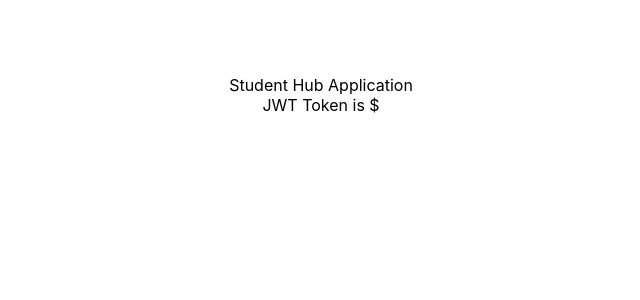
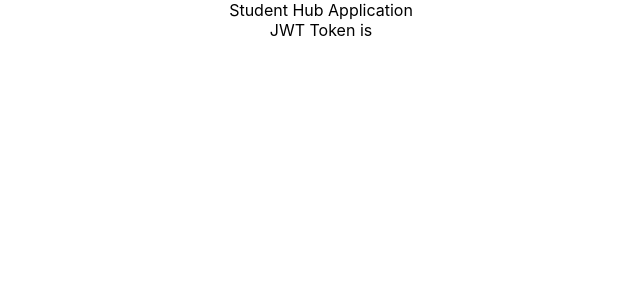
Before and after one commit to talhayaseen57/Student-Hub-Application, a React (Create React App) app in the folder student-hub-frontend/: page / in a window 1280 px wide. Shown: the top 300 px of the page, without its empty margins (319-959 px from the left). Built offline with nearby package versions, Linux system fonts and the light colour scheme; no server answers.

Commit message:
fixed a bug in localStorage

```diff
--- a/student-hub-frontend/src/App.js
+++ b/student-hub-frontend/src/App.js
@@ -1,12 +1,44 @@
-import './App.css';
-import { StudentHubApp } from './Components/StudentHubApp/StudentHubApp';
+import { useEffect } from "react";
+import "./App.css";
+import { useLocalStorageFunc } from "./util/useLocalStorageFunc";
+
+
 
 function App() {
+  const [jwtToken, setJwtToken] = useLocalStorageFunc("", "jwtToken");
+
+  useEffect(() => {
+
+    if (!jwtToken) {
+
+      console.log("Hello React!");
+
+      const requestBody = {
+        username: "student02",
+        password: "102",
+      };
+
+      fetch("http://localhost:8080/auth/login", {
+        headers: {
+          "Content-Type": "application/json",
+        },
+        method: "post",
+        body: JSON.stringify(requestBody),
+      })
+        .then((response) => response.json())
+        .then((data) => setJwtToken(data.accessToken));
+
+    }
+
+  }, []);
+
   return (
     <div className="App">
-      <StudentHubApp/>
+      <div>Student Hub Application</div>
+      <div>JWT Token is {jwtToken}</div>
     </div>
   );
 }
 
+
 export default App;
--- a/student-hub-frontend/src/Components/StudentHubApp/StudentHubApp.css
+++ /dev/null
@@ -1,4 +0,0 @@
-.container {
-  margin: auto;
-  margin-top: 75px;
-}
--- a/student-hub-frontend/src/Components/StudentHubApp/StudentHubApp.jsx
+++ /dev/null
@@ -1,41 +0,0 @@
-import { useEffect } from 'react';
-import './StudentHubApp.css'
-import { useLocalStateFunc } from '../util/useLocalStorageFunc';
-
-export const StudentHubApp = () => {
-
-    const [jwtToken, setJwtToken] = useLocalStateFunc("", 'jwtToken');
-
-    useEffect(() => {
-
-        if (!jwtToken) {
-            console.log("Hello World!");
-
-            const requestBody = {
-                'username': 'student02',
-                'password': '102'
-            }
-
-
-            fetch('http://localhost:8080/auth/login', {
-                headers: {
-                    'Content-Type': 'application/json'
-                },
-                method: 'post',
-                body: JSON.stringify(requestBody)
-            })
-                .then((response) => response.json())
-                .then((data) => setJwtToken(data.accessToken));
-        }
-
-    }, [jwtToken, setJwtToken]);
-
-
-    return (
-        <div className='container'>
-            <div>Student Hub Application</div>
-            <div>JWT Token is ${jwtToken}</div>
-        </div>
-    );
-
-}
--- a/student-hub-frontend/src/Components/util/useLocalStorageFunc.js
+++ /dev/null
@@ -1,17 +0,0 @@
-import { useEffect, useState } from "react";
-
-function useLocalStateFunc(defaultValue, key) {
-  const [value, setValue] = useState(() => {
-    return localStorage.getItem(key) === null
-      ? defaultValue
-      : JSON.parse(localStorage.getItem(key));
-  });
-
-  useEffect(() => {
-    localStorage.setItem(key, JSON.stringify(value));
-  }, [key, value]);
-
-  return [value, setValue];
-}
-
-export { useLocalStateFunc };
--- /dev/null
+++ b/student-hub-frontend/src/util/useLocalStorageFunc.js
@@ -0,0 +1,22 @@
+import { useEffect, useState } from "react";
+
+
+
+function useLocalStorageFunc(defaultValue, key) {
+  const [value, setValue] = useState(() => {
+    const localStorageValue = localStorage.getItem(key);
+
+    return localStorageValue !== null
+      ? JSON.parse(localStorageValue)
+      : defaultValue;
+  });
+
+  useEffect(() => {
+    localStorage.setItem(key, JSON.stringify(value));
+  }, [key, value]);
+
+  return [value, setValue];
+}
+
+
+export { useLocalStorageFunc };
```
Also changed, not shown: 1 other file (tests, documents, lock files or other folders).
